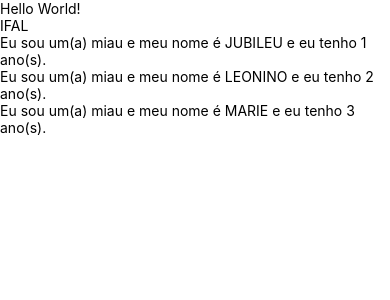
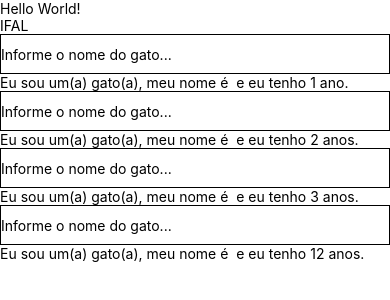
Before and after one commit to Shara5904/projeto_sharaRN, a React Native app: screen / in a window 390 px wide. Shown: the top 300 px of the page. Built offline with nearby package versions, Linux system fonts and the light colour scheme.

Commit message:
adiciona o Textinput nome no componente gato

```diff
--- a/App.js
+++ b/App.js
@@ -1,4 +1,5 @@
-import { Text } from 'react-native';
+import { useState } from 'react';
+import { Text, TextInput } from 'react-native';
 
  const MyApp = () => {
   return (
@@ -9,12 +10,28 @@ import { Text } from 'react-native';
       <Gato nome="Leonino" idade= {2}/>
       <Gato nome="Marie" idade= {3}/>
 
+
+      <Gato nome="Marie" idade= {12}/>
     </>
   );
 }
 
-const Gato = ({nome, idade}) =>{
-  return <Text>Eu sou um(a) miau e meu nome é {nome.toUpperCase()} e eu tenho {idade} ano(s).</Text>
+const Gato = ({idade}) => {
+    const [nome, SetNome]= useState('');
+
+
+
+
+    return (
+      <>
+        <TextInput
+          onchengeText={(texto) =>SetNome(texto)}
+          defaultValue={nome}
+          placeholder='Informe o nome do gato...'
+          style={{borderWidth: 1, height: 40}}
+      />
+      <Text>Eu sou um(a) gato(a), meu nome é {nome.toUpperCase()} e eu tenho {idade} {idade === 1 ? "ano" : "anos"}.</Text>
+      </>
+    );
 }
-
 export default MyApp;
```
Also changed, not shown: 1 other file (tests, documents, lock files or other folders).
